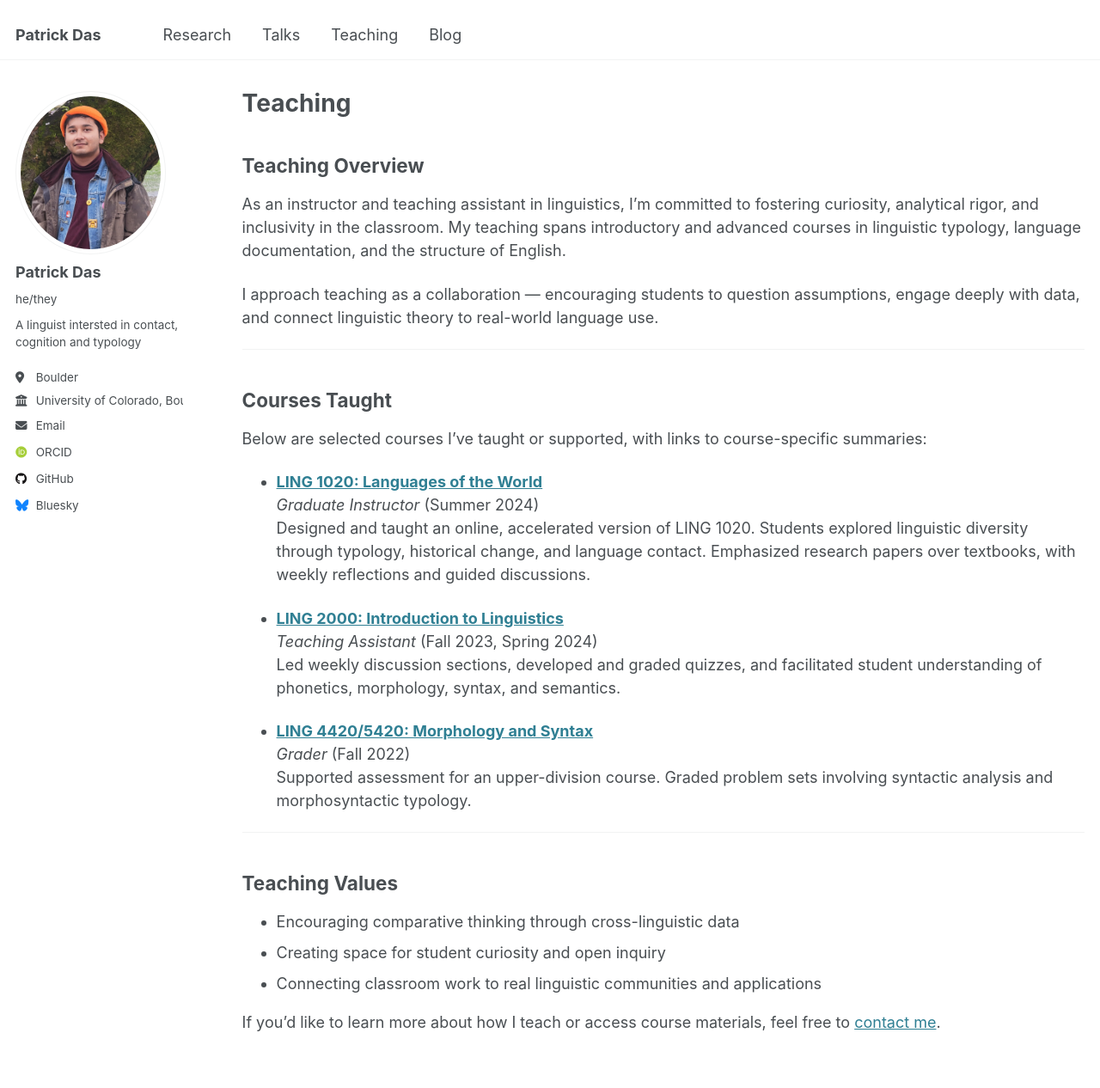
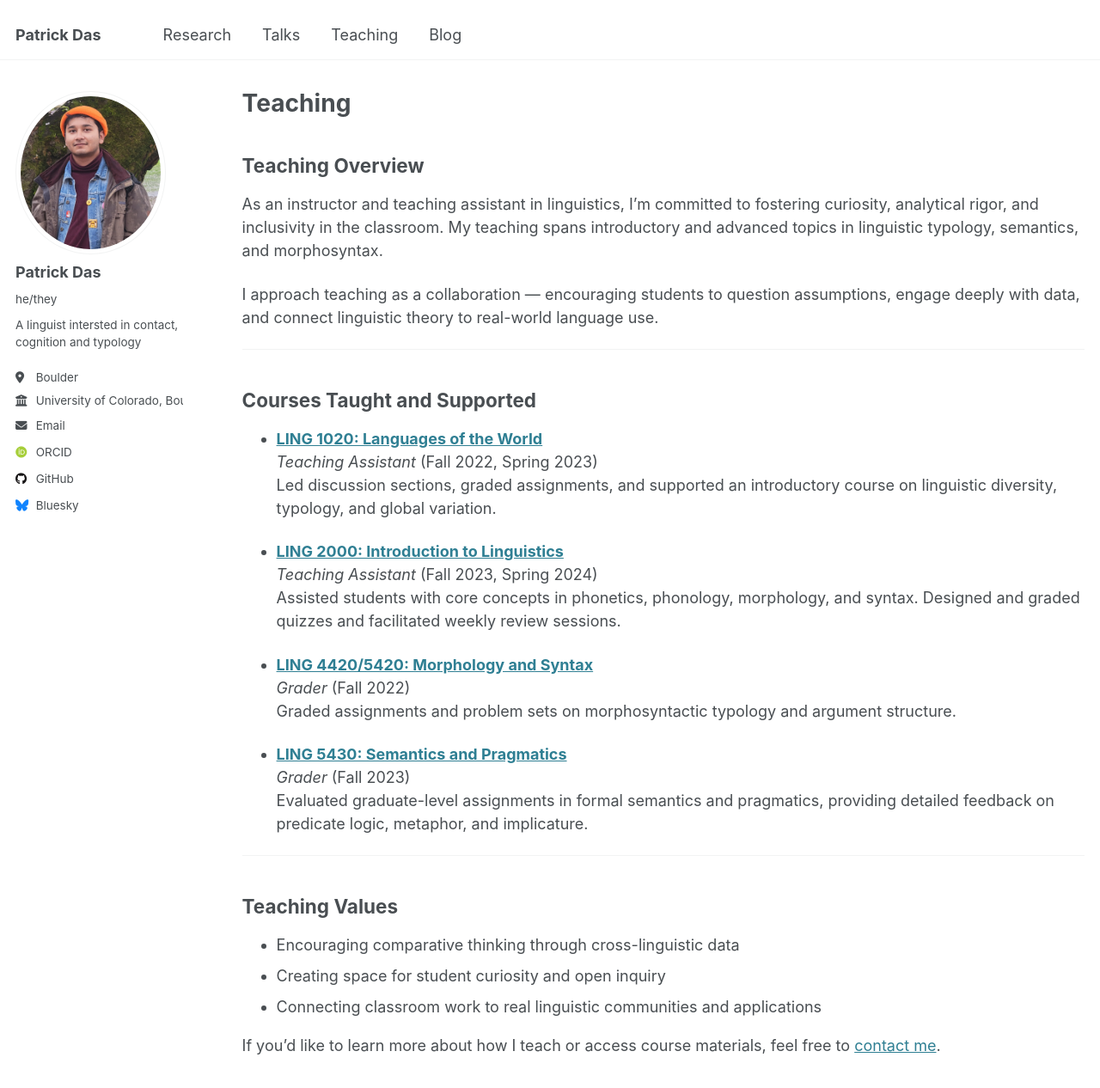
Before and after one commit to patrickdas/patrickdas.github.io, a Jekyll site: the page built from _pages/teaching.md, in a window 1280 px wide and 1400 px high. Shown: the top 1266 px of the window at 86% size. Built offline with Jekyll 4.4.1, drawn with Linux system fonts in a browser that asks for light colours; some web fonts are replaced.

Commit message:
Update teaching.md

```diff
--- a/_pages/teaching.md
+++ b/_pages/teaching.md
@@ -7,27 +7,29 @@ author_profile: true
 
 ## Teaching Overview
 
-As an instructor and teaching assistant in linguistics, I’m committed to fostering curiosity, analytical rigor, and inclusivity in the classroom. My teaching spans introductory and advanced courses in linguistic typology, language documentation, and the structure of English.
+As an instructor and teaching assistant in linguistics, I’m committed to fostering curiosity, analytical rigor, and inclusivity in the classroom. My teaching spans introductory and advanced topics in linguistic typology, semantics, and morphosyntax.
 
 I approach teaching as a collaboration — encouraging students to question assumptions, engage deeply with data, and connect linguistic theory to real-world language use.
 
 ---
 
-## Courses Taught
-
-Below are selected courses I've taught or supported, with links to course-specific summaries:
+## Courses Taught and Supported
 
 - **[LING 1020: Languages of the World](/teaching/ling1020/)**
-  *Graduate Instructor* (Summer 2024)
-  Designed and taught an online, accelerated version of LING 1020. Students explored linguistic diversity through typology, historical change, and language contact. Emphasized research papers over textbooks, with weekly reflections and guided discussions.
+  *Teaching Assistant* (Fall 2022, Spring 2023)
+  Led discussion sections, graded assignments, and supported an introductory course on linguistic diversity, typology, and global variation.
 
 - **[LING 2000: Introduction to Linguistics](/teaching/ling2000/)**
   *Teaching Assistant* (Fall 2023, Spring 2024)
-  Led weekly discussion sections, developed and graded quizzes, and facilitated student understanding of phonetics, morphology, syntax, and semantics.
+  Assisted students with core concepts in phonetics, phonology, morphology, and syntax. Designed and graded quizzes and facilitated weekly review sessions.
 
 - **[LING 4420/5420: Morphology and Syntax](/teaching/ling4420/)**
   *Grader* (Fall 2022)
-  Supported assessment for an upper-division course. Graded problem sets involving syntactic analysis and morphosyntactic typology.
+  Graded assignments and problem sets on morphosyntactic typology and argument structure.
+
+- **[LING 5430: Semantics and Pragmatics](/teaching/ling5430/)**
+  *Grader* (Fall 2023)
+  Evaluated graduate-level assignments in formal semantics and pragmatics, providing detailed feedback on predicate logic, metaphor, and implicature.
 
 ---
 
```
